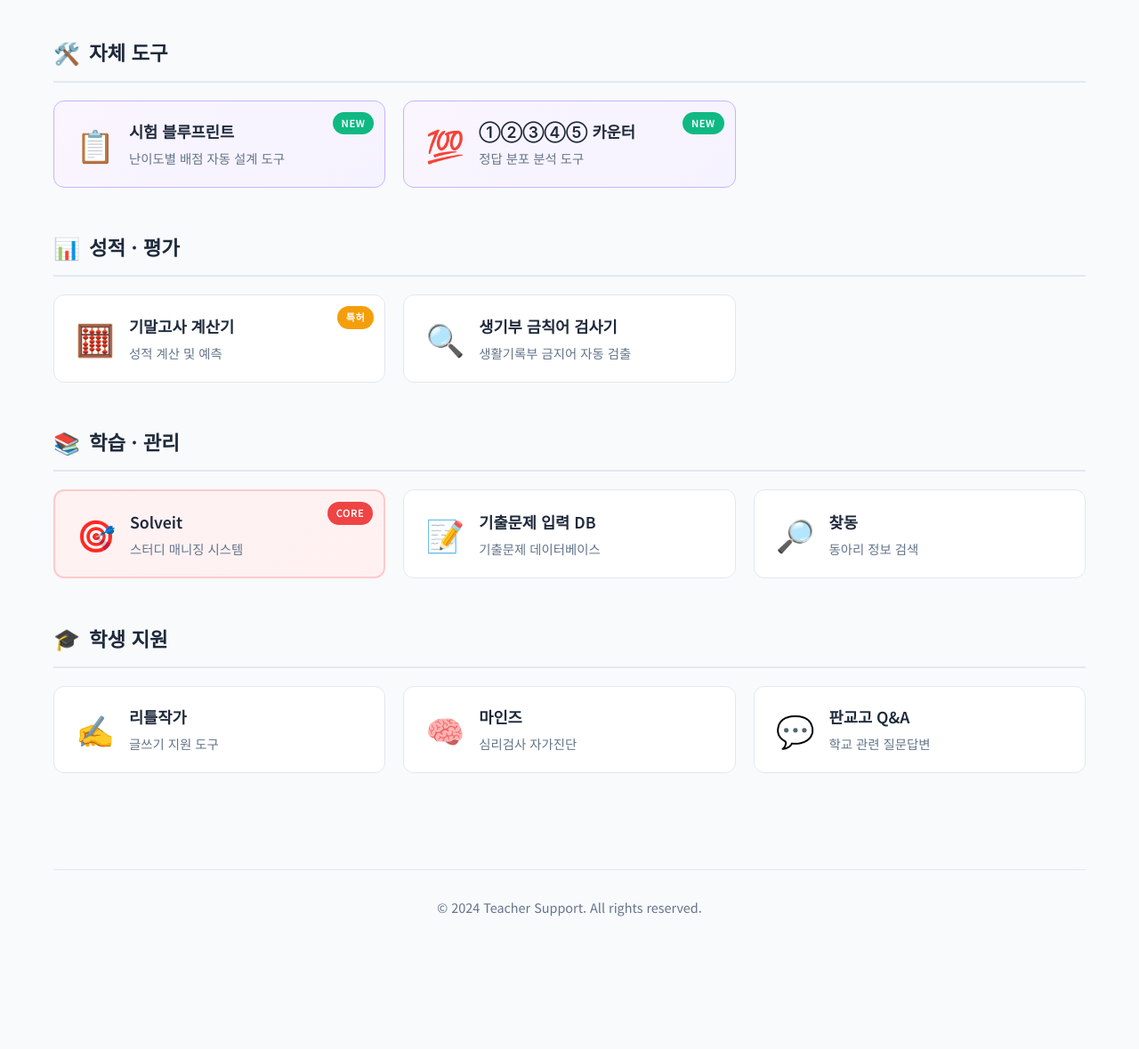
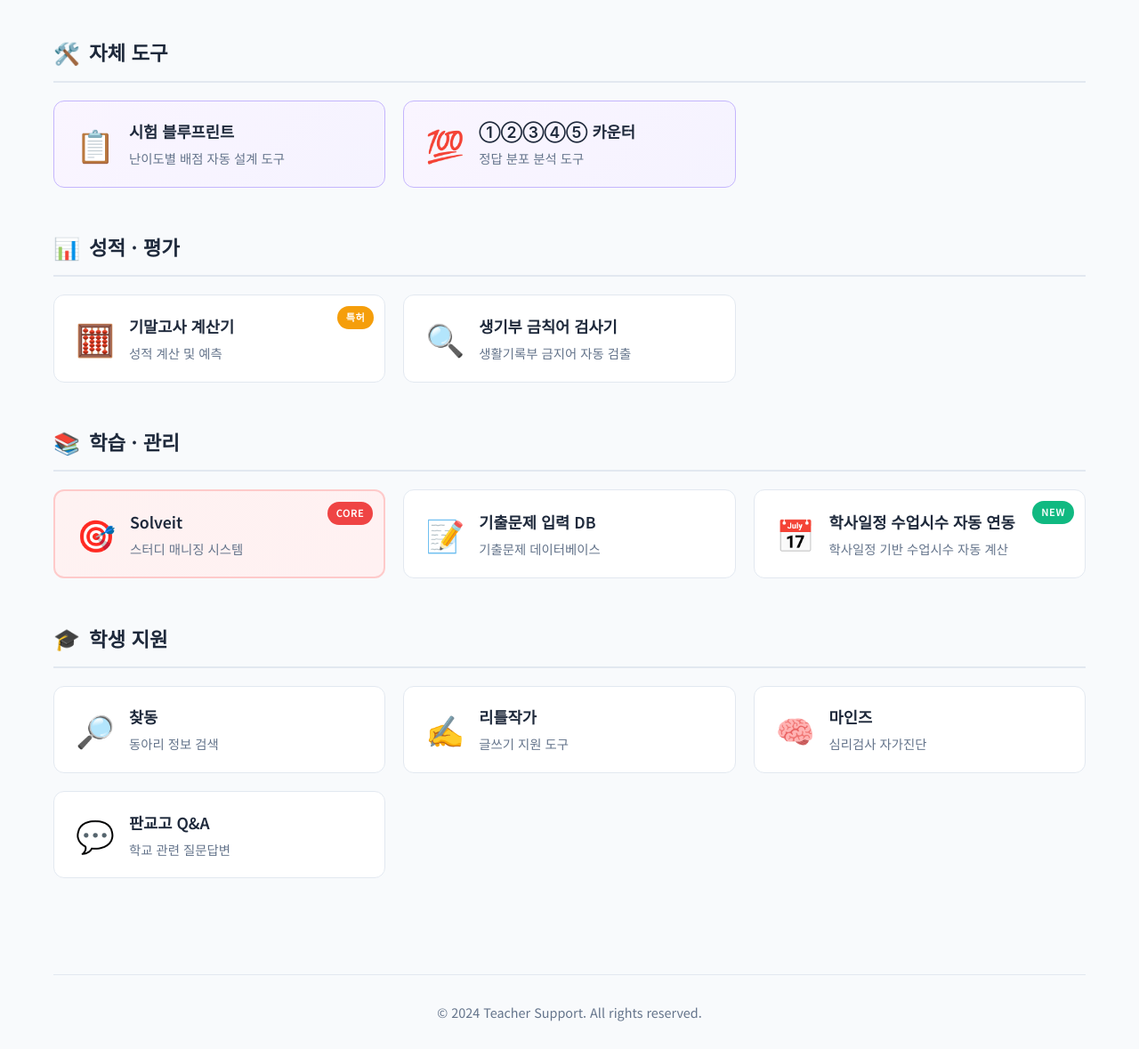
Before and after one commit to CHOISEONGYEOL/Teacher-support, a Python web app: template templates/index.html in a window 1280 px wide. Shown: the part 200-1379 px from the top of the page at 89% size. Before the commit the page ends 1230 px from the top, so only its background shows below. Run offline with Jinja, Linux system fonts and the light colour scheme; the template is opened without the code that fills it, so the values that code supplies are empty.

Commit message:
Update landing page: 학사일정 수업시수 연동 추가 및 카드 재배치
- 시험 블루프린트, ①②③④⑤ 카운터에서 NEW 배지 제거
- 학사일정 수업시수 자동 연동 추가 (학습·관리, NEW)
- 찾동을 학습·관리에서 학생지원으로 이동

🤖 Generated with [Claude Code](https://claude.com/claude-code)

Co-Authored-By: Claude Opus 4.5 <noreply@anthropic.com>

```diff
--- a/templates/index.html
+++ b/templates/index.html
@@ -33,7 +33,6 @@
                             <h3>시험 블루프린트</h3>
                             <p>난이도별 배점 자동 설계 도구</p>
                         </div>
-                        <div class="card-badge">NEW</div>
                     </a>
 
                     <!-- 12345 Counter -->
@@ -43,7 +42,6 @@
                             <h3>①②③④⑤ 카운터</h3>
                             <p>정답 분포 분석 도구</p>
                         </div>
-                        <div class="card-badge">NEW</div>
                     </a>
                 </div>
             </section>
@@ -102,13 +100,14 @@
                         </div>
                     </a>
 
-                    <!-- 찾동 -->
-                    <a href="https://pangyo-lufyc.web.app/" target="_blank" class="card card-external">
-                        <div class="card-icon">🔎</div>
+                    <!-- 학사일정 수업시수 자동 연동 -->
+                    <a href="https://port-0-annual-plan-automation-mjfg3o9ec1e04ea8.sel3.cloudtype.app/" target="_blank" class="card card-external">
+                        <div class="card-icon">📅</div>
                         <div class="card-content">
-                            <h3>찾동</h3>
-                            <p>동아리 정보 검색</p>
+                            <h3>학사일정 수업시수 자동 연동</h3>
+                            <p>학사일정 기반 수업시수 자동 계산</p>
                         </div>
+                        <div class="card-badge">NEW</div>
                     </a>
                 </div>
             </section>
@@ -120,6 +119,15 @@
                     학생 지원
                 </h2>
                 <div class="card-grid">
+                    <!-- 찾동 -->
+                    <a href="https://pangyo-lufyc.web.app/" target="_blank" class="card card-external">
+                        <div class="card-icon">🔎</div>
+                        <div class="card-content">
+                            <h3>찾동</h3>
+                            <p>동아리 정보 검색</p>
+                        </div>
+                    </a>
+
                     <!-- 리틀작가 -->
                     <a href="https://littlechildwriter.web.app/" target="_blank" class="card card-external">
                         <div class="card-icon">✍️</div>
```
